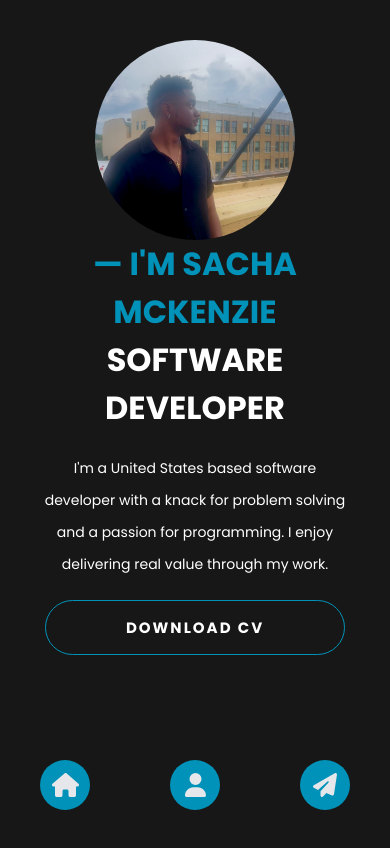
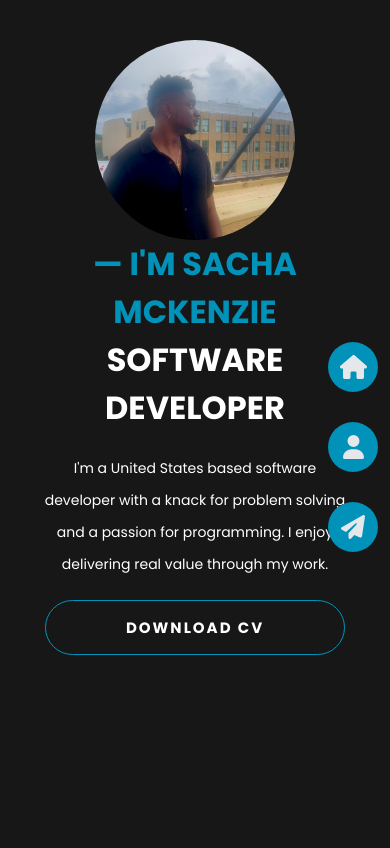
Before and after one commit to smckenzie78/my-portfolio, a Next.js app: page / in a window 390 px wide. Shown: the top 848 px of the page. Built offline with nearby package versions, Linux system fonts and the light colour scheme.

Commit message:
reverting navbar back to unresponsive design

```diff
--- a/src/app/_components/navbar/navbar.tsx
+++ b/src/app/_components/navbar/navbar.tsx
@@ -6,21 +6,21 @@ import './navbar.css'
 
 export default function Navbar(){
     return(
-        <div className="flex lg:h-screen w-full gap-20 lg:flex-col justify-center lg:items-center items-end">
+        <div className="flex h-screen w-full gap-20  flex-col justify-center  items-center">
             <Link href={{pathname: './'}}>
-                <div className={`buttonclass bg-cyan-600 p-4 rounded-full text-2xl flex items-center justify-between h-[50px] w-[200px] text-gray-200 hover:text-white lg:absolute right-0`}>
+                <div className={`buttonclass bg-cyan-600 p-4 rounded-full text-2xl flex items-center justify-between h-[50px] w-[200px] text-gray-200 hover:text-white absolute right-0`}>
                     <span className={`font-[600] text-sm uppercase`}>Home</span>
                     <FontAwesomeIcon icon={faHouse} className='icon'/>
                 </div>
             </Link>
             <Link href={{pathname: './about'}}>
-                <div className={`buttonclass bg-cyan-600 p-4 rounded-full text-2xl flex items-center justify-between h-[50px] w-[200px] text-gray-200 hover:text-white lg:absolute right-0`}>
+                <div className={`buttonclass bg-cyan-600 p-4 rounded-full text-2xl flex items-center justify-between h-[50px] w-[200px] text-gray-200 hover:text-white absolute right-0`}>
                     <span className={`font-[600] text-sm uppercase`}>About</span>
                     <FontAwesomeIcon icon={faUser} />
                 </div>
             </Link>
             <Link href={{pathname: './contact'}}>
-                <div className={`buttonclass bg-cyan-600 p-4 rounded-full text-2xl flex items-center justify-between h-[50px] w-[200px] text-gray-200 hover:text-white lg:absolute right-0`}>
+                <div className={`buttonclass bg-cyan-600 p-4 rounded-full text-2xl flex items-center justify-between h-[50px] w-[200px] text-gray-200 hover:text-white absolute right-0`}>
                     <span className={`font-[600] text-sm uppercase`}>Contact</span>
                     <FontAwesomeIcon icon={faPaperPlane} />
                 </div>
--- a/src/app/layout.tsx
+++ b/src/app/layout.tsx
@@ -28,7 +28,7 @@ export default function RootLayout({
     <html lang="en">
       <body className={`${poppins.variable} antialiased`}>
         {children}
-        <div id="navbar" className="fixed lg:top-0 top-190 right-0 left-0 lg:right-[3%]">
+        <div id="navbar" className="fixed top-0 right-[3%]">
           <Navbar />
         </div>
       </body>
```
